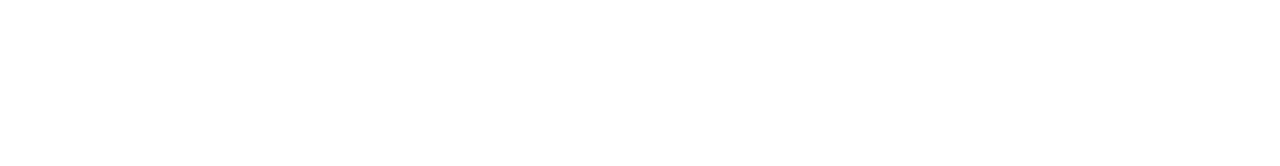
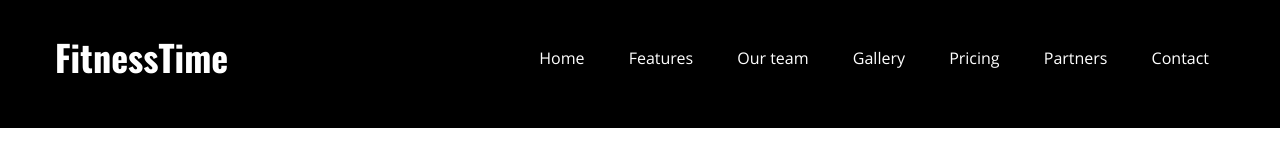
Before and after one commit to vorobevnick/website-on-flexbox, a website: page app/index.html in a window 1280 px wide. Drawn offline with Linux system fonts and the light colour scheme.

Commit message:
header was added and stylized

```diff
--- a/app/index.html
+++ b/app/index.html
@@ -4,7 +4,6 @@
 <head>
 
 	<meta charset="utf-8">
-	<!-- <base href="/"> -->
 
 	<title>OptimizedHTML 4</title>
 	<meta name="description" content="">
@@ -28,6 +27,22 @@
 
 <body>
 
+	<header>
+		<div class="content">
+			<nav class="menu-desktop">
+				<div class="logo"><a href="#" class="logo-link">FitnessTime</a></div>
+				<ul class="menu">
+					<li class="menu-item"><a href="#" class="menu-link">Home</a></li>
+					<li class="menu-item"><a href="#" class="menu-link">Features</a></li>
+					<li class="menu-item"><a href="#" class="menu-link">Our team</a></li>
+					<li class="menu-item"><a href="#" class="menu-link">Gallery</a></li>
+					<li class="menu-item"><a href="#" class="menu-link">Pricing</a></li>
+					<li class="menu-item"><a href="#" class="menu-link">Partners</a></li>
+					<li class="menu-item"><a href="#" class="menu-link">Contact</a></li>
+				</ul>
+			</nav>
+		</div>
+	</header>
 
 
 	<script src="js/scripts.min.js"></script>
--- a/app/scss/_fonts.scss
+++ b/app/scss/_fonts.scss
@@ -1,3 +1,5 @@
 @import "_mixins/font-face";
 
 @include font-face("open-sans-reg", "../fonts/OpenSansRegular/OpenSansRegular");
+@include font-face("oswald-reg", "../fonts/Oswaldregular/Oswaldregular");
+@include font-face("oswald-reg", "../fonts/Oswaldbold/Oswaldbold", bold);
--- a/app/scss/main.scss
+++ b/app/scss/main.scss
@@ -48,6 +48,66 @@ b, strong {
 	font-weight: bold;
 }
 
+.content {
+	max-width: 1170px;
+	margin: 0 auto;
+}
 
+a {
+	&:hover {
+		text-decoration: none;
+	}
+}
+
+/* -------------- HEADER -------------- */
+header {
+	background-color: #000000;
+}
+
+.menu-desktop {
+	display: flex;
+	justify-content: space-between;
+}
+
+.logo {
+	margin-top: 29px;
+	margin-bottom: 40px;
+	&-link {
+		font-size: 36px;
+		color: #ffffff;
+		font-family: oswald-reg;
+		font-weight: bold;
+		transition: all .5s ease;
+		&:hover {
+			color: #ffffff;
+			opacity: .8;
+		}
+	}
+}
+
+.menu {
+	list-style-type: none;
+	margin-top: 35px;
+	&-item {
+		display: inline-block;
+		margin-right: 4px;
+		margin-left: 4px;
+		transition: all .3s ease;
+		&:last-child {
+			margin-right: 0;
+		}
+		&:hover {
+			background-color: $accent;
+		}
+	}
+	&-link {
+		padding: 10px 16px;
+		display: block;
+		color: #ffffff;
+		&:hover {
+			color: #ffffff;
+		}
+	}
+}
 
 @import "media"; // Always at the end
```
Also changed, not shown: app/css/main.min.css.
